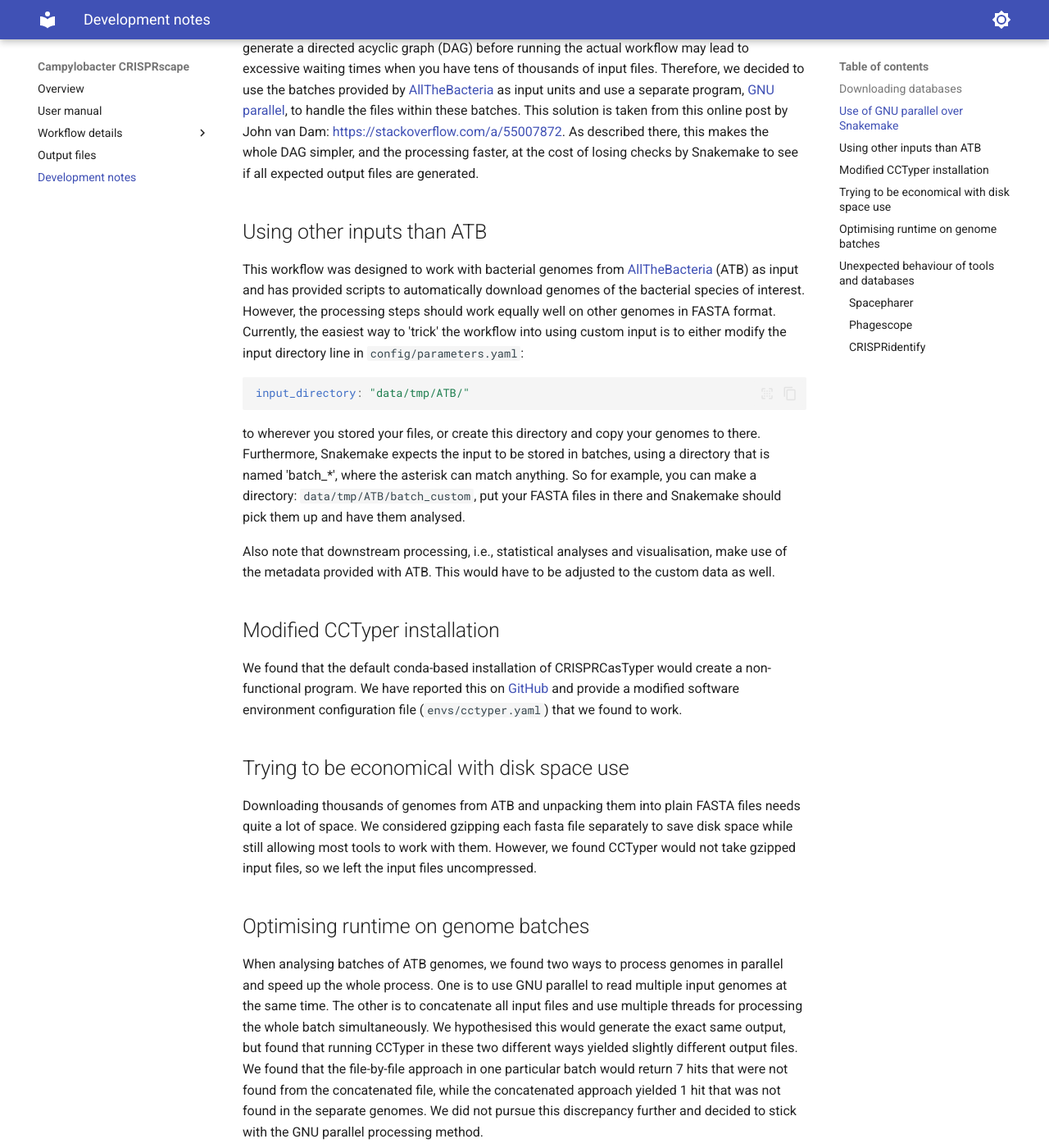
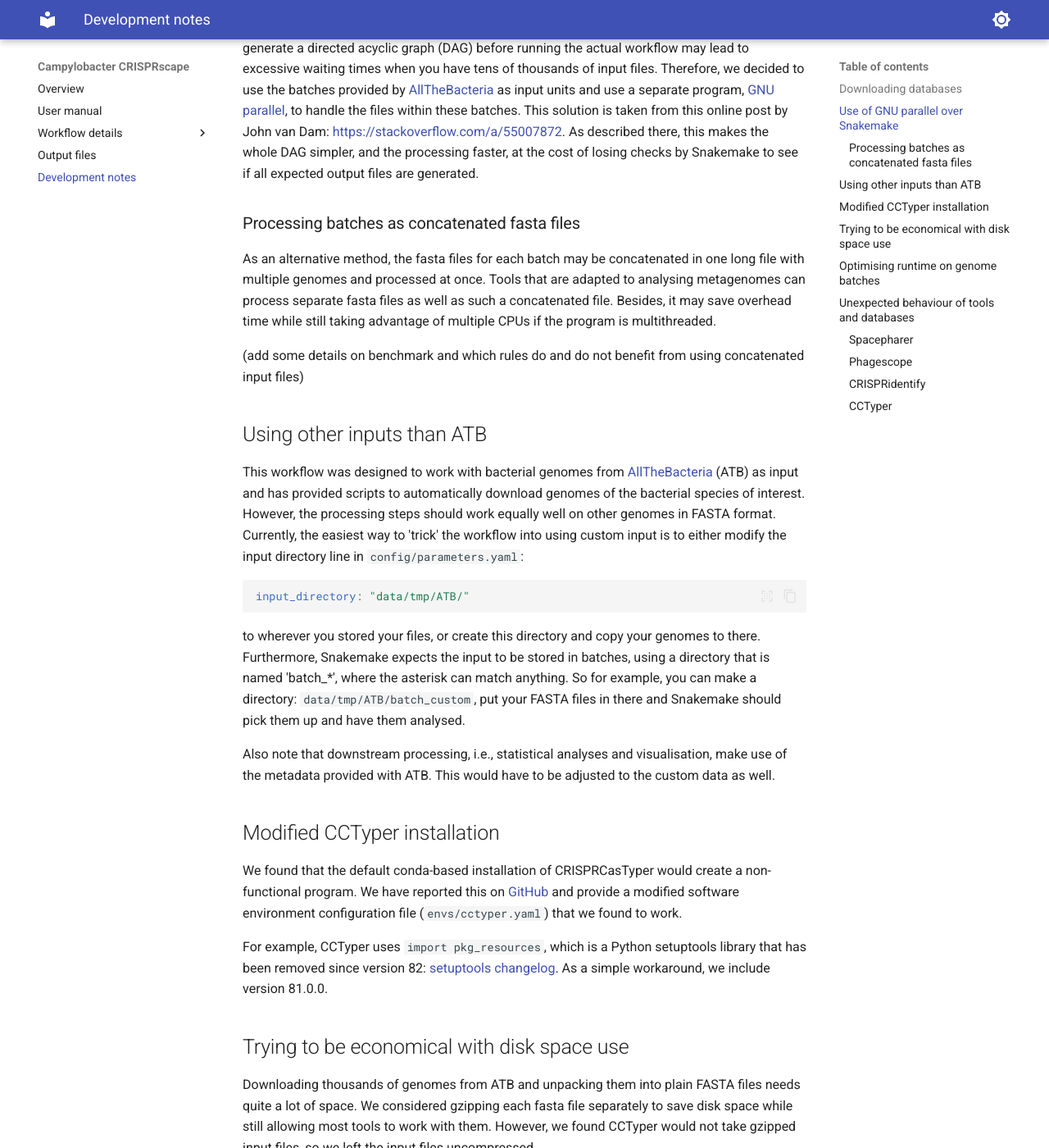
Before and after one commit to UtrechtUniversity/campylobacter-crisprscape, an MkDocs documentation site: the page built from doc/dev_notes.md, in a window 1280 px wide and 1400 px high, scrolled down 780 px. Shown: the whole window at 82% size. Built offline with MkDocs 1.6.1 and Material for MkDocs 9.7.7, drawn with Linux system fonts in a browser that asks for light colours; some of the changed text lies outside the part shown.

Commit message:
Run CCTyper on concatenated input files
This is a major step towards version 0.3:
- speeds up the initial CRISPR screening step (CCTyper) by ~2x
- adapts several scripts to Snakemake format

Other changes:
- Solve minor issues with CCTyper

````diff
--- a/doc/dev_notes.md
+++ b/doc/dev_notes.md
@@ -40,6 +40,17 @@
 of losing checks by Snakemake to see if all expected output files are
 generated.
 
+### Processing batches as concatenated fasta files
+
+As an alternative method, the fasta files for each batch may be concatenated
+in one long file with multiple genomes and processed at once. Tools that
+are adapted to analysing metagenomes can process separate fasta files as
+well as such a concatenated file. Besides, it may save overhead time while
+still taking advantage of multiple CPUs if the program is multithreaded.
+
+(add some details on benchmark and which rules do and do not benefit
+from using concatenated input files)
+
 ## Using other inputs than ATB
 
 This workflow was designed to work with bacterial genomes from
@@ -73,6 +84,11 @@
 [GitHub](https://github.com/Russel88/CRISPRCasTyper/issues/55) and provide
 a modified software environment configuration file (`envs/cctyper.yaml`)
 that we found to work.
+
+For example, CCTyper uses `import pkg_resources`, which is a Python
+setuptools library that has been removed since version 82:
+[setuptools changelog](https://setuptools.pypa.io/en/latest/history.html#v82-0-0).
+As a simple workaround, we include version 81.0.0.
 
 ## Trying to be economical with disk space use
 
@@ -132,3 +148,14 @@
 We have adapted to YAML so that it can be solved using strict priority mode,
 but with this method two modules are disabled: strand and _cas_ prediction
 (CRISRPcasIdentifier).
+
+### CCTyper
+
+CCTyper assumes its output directory does not yet exist, while Snakemake
+will automatically prepare directories of the rules it is running.
+To solve this conflict, the rule running CCTyper has to start with something
+like:
+
+```bash
+rm -r {output_directory} && cctyper ...
+```
````
Also changed, not shown: 8 other files.
